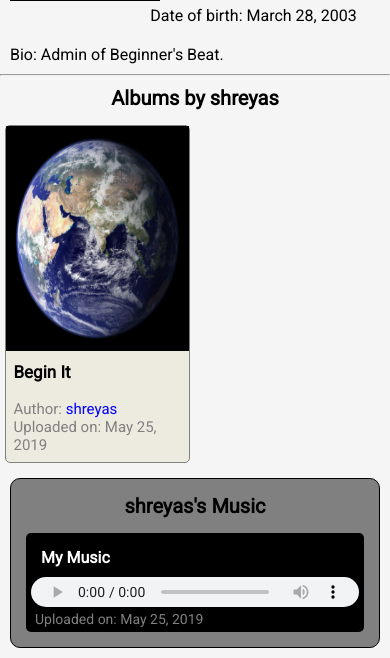
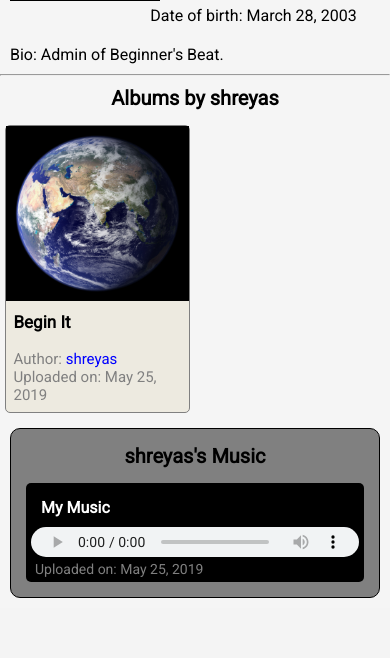
Before and after one commit to shreyasghansawant/Beginners-Beat, a Django app: a page that uses beat/templates/beat/base.html in a window 390 px wide. Shown: the part 241-899 px from the top of the page. After the commit the page ends 839 px from the top, so only its background shows below. Run offline with Django 3.2, Linux system fonts and the light colour scheme; data comes from the database, SQL or seed files in the repository.

Commit message:
Update index.css

```diff
--- a/beat/static/beat/index.css
+++ b/beat/static/beat/index.css
@@ -242,10 +242,10 @@ h4{
     grid-template-columns: 50% 50%;
   }
   #cover_dp{
-    height: 225px;
+    height: 175px;
   }
   #cover_dp_pro{
-    height: 225px;
+    height: 175px;
   }
   #st{
     font-size: 20px;
```
